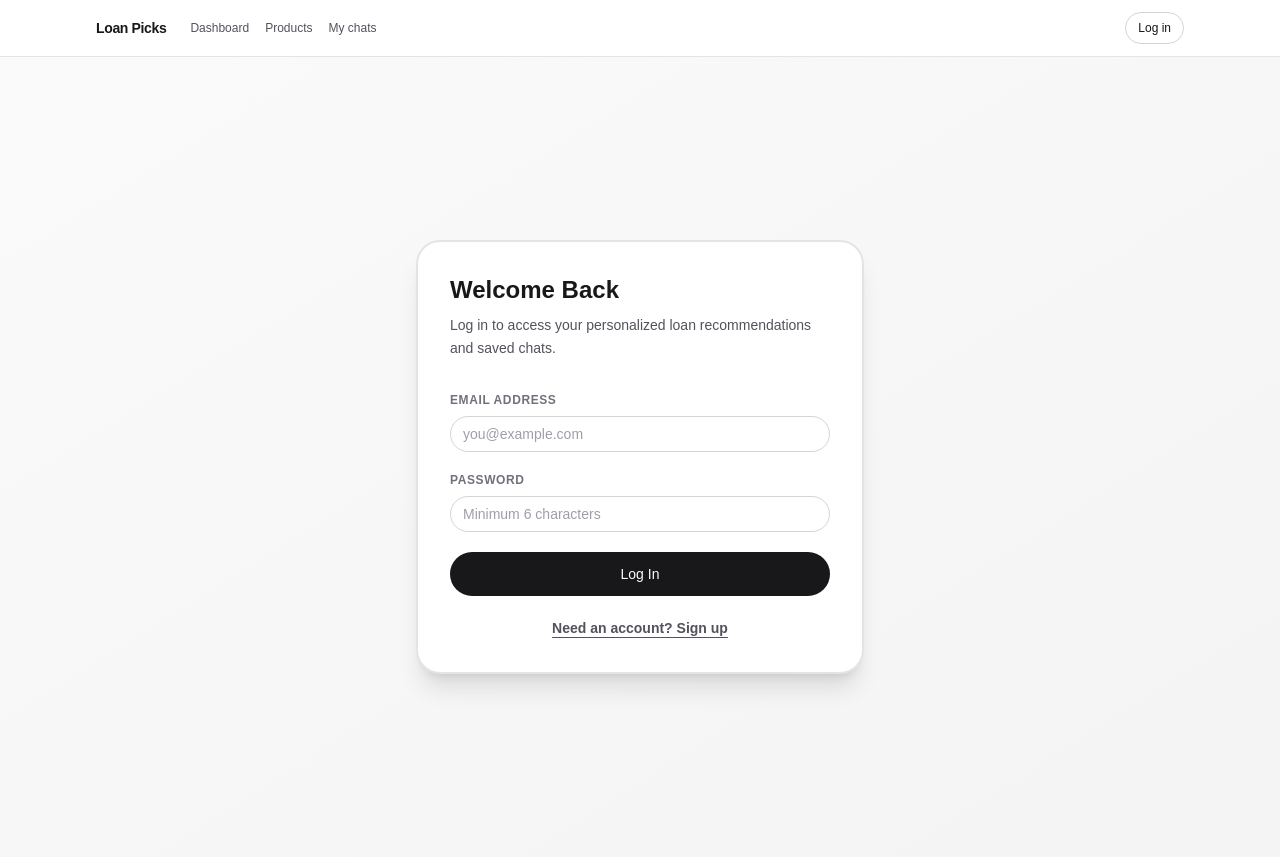
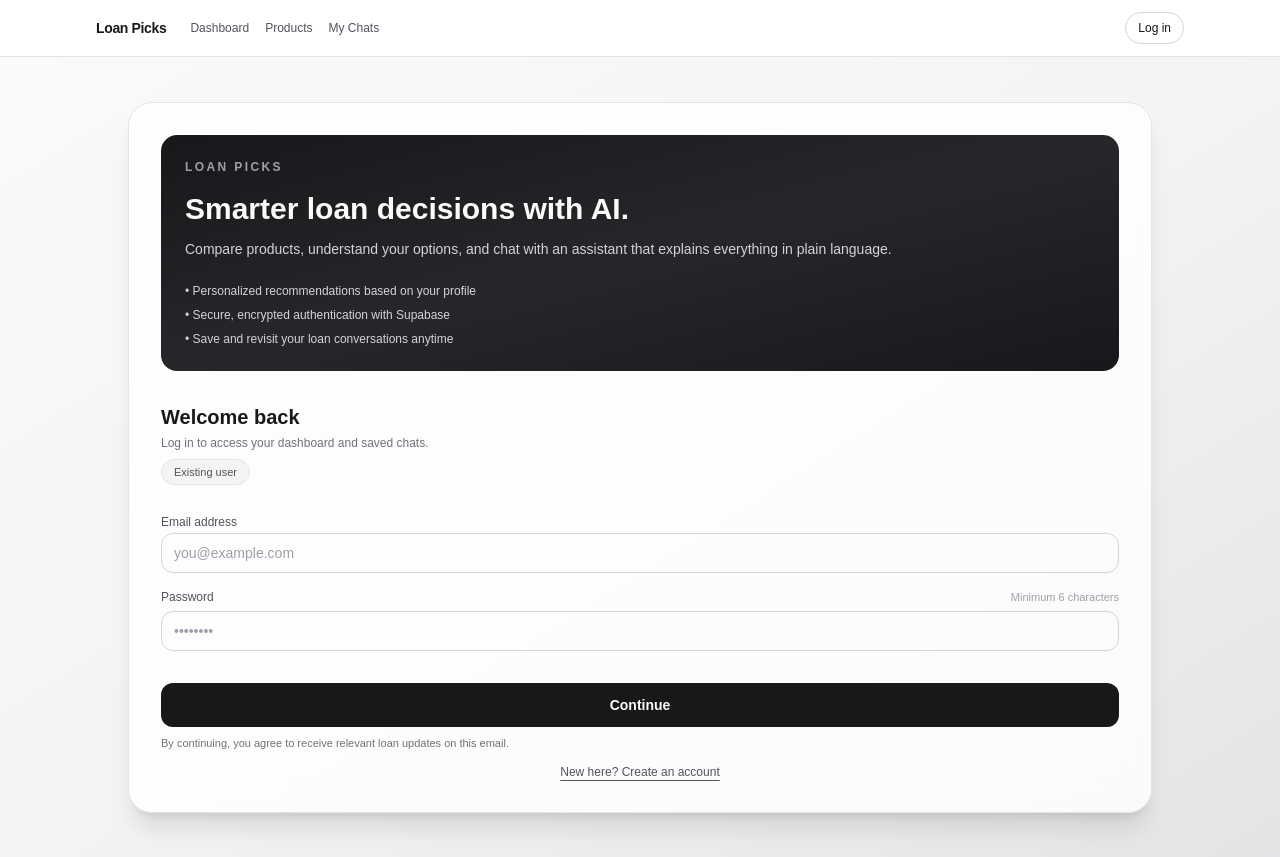
Before and after one commit to SagarKapoorin/ClickPe, a Next.js app: page /auth in a window 1280 px wide. Built offline with nearby package versions, Linux system fonts and the light colour scheme; no server answers.

Commit message:
fixing ui and final check

```diff
--- a/app/auth/page.tsx
+++ b/app/auth/page.tsx
@@ -144,41 +144,83 @@ function AuthPageContent() {
   };
 
   return (
-    <div className="flex min-h-screen items-center justify-center bg-gradient-to-br from-zinc-50 to-zinc-100 px-4 dark:from-zinc-950 dark:to-black">
-      <div className="w-full max-w-md rounded-3xl border-2 border-zinc-200 bg-white p-8 shadow-xl dark:border-zinc-800 dark:bg-zinc-950">
-        <h1 className="mb-2 text-2xl font-bold text-zinc-900 dark:text-zinc-50">
-          {mode === "login" ? "Welcome Back" : "Create Account"}
+    <div className="flex min-h-screen items-center justify-center bg-gradient-to-br from-zinc-50 via-zinc-100 to-zinc-200 px-4 py-8 dark:from-zinc-950 dark:via-black dark:to-zinc-900">
+      <div className="w-full max-w-5xl grid gap-8 rounded-3xl border border-zinc-200 bg-white/80 p-6 shadow-xl backdrop-blur-md dark:border-zinc-800 dark:bg-zinc-950/80 sm:p-8 md:grid-cols-[1.2fr,1fr]">
+        {/* Left: marketing / context (hidden on small screens) */}
+        <div className="hidden flex-col justify-between rounded-2xl bg-gradient-to-br from-zinc-900 via-zinc-800 to-zinc-900 p-6 text-zinc-50 md:flex">
+          <div>
+            <p className="text-xs font-semibold uppercase tracking-[0.2em] text-zinc-400">
+              Loan Picks
+            </p>
+            <h1 className="mt-4 text-2xl font-semibold sm:text-3xl">
+              Smarter loan decisions with AI.
             </h1>
-        <p className="mb-8 text-sm leading-relaxed text-zinc-600 dark:text-zinc-400">
+            <p className="mt-3 text-sm text-zinc-300">
+              Compare products, understand your options, and chat with an
+              assistant that explains everything in plain language.
+            </p>
+          </div>
+          <ul className="mt-6 space-y-2 text-xs text-zinc-300">
+            <li>• Personalized recommendations based on your profile</li>
+            <li>• Secure, encrypted authentication with Supabase</li>
+            <li>• Save and revisit your loan conversations anytime</li>
+          </ul>
+        </div>
+
+        {/* Right: auth form */}
+        <div className="flex flex-col justify-center">
+          <div className="mb-6 flex flex-col gap-2">
+            <div>
+              <h2 className="text-xl font-semibold text-zinc-900 dark:text-zinc-50">
+                {mode === "login" ? "Welcome back" : "Create your account"}
+              </h2>
+              <p className="mt-1 text-xs text-zinc-500 dark:text-zinc-400">
                 {mode === "login"
-            ? "Log in to access your personalized loan recommendations and saved chats."
-            : "Sign up to get started with personalized loan recommendations and AI assistance."}
+                  ? "Log in to access your dashboard and saved chats."
+                  : "Sign up to get personalized loan recommendations."}
               </p>
-        <div className="space-y-5">
-          <div className="space-y-2">
-            <div className="text-xs font-bold uppercase tracking-wider text-zinc-500 dark:text-zinc-400">
-              Email Address
             </div>
+            <span className="inline-flex items-center self-start rounded-full border border-zinc-200 bg-zinc-100 px-3 py-1 text-[11px] font-medium text-zinc-600 dark:border-zinc-700 dark:bg-zinc-900/80 dark:text-zinc-300">
+              {mode === "login" ? "Existing user" : "New user"}
+            </span>
+          </div>
+
+          <div className="space-y-4">
+            <div className="space-y-1.5">
+              <label className="text-xs font-medium text-zinc-600 dark:text-zinc-300">
+                Email address
+              </label>
               <Input
                 type="email"
                 value={email}
                 onChange={(event) => setEmail(event.target.value)}
                 placeholder="you@example.com"
                 disabled={loading}
+                className="h-10 rounded-xl"
               />
             </div>
-          <div className="space-y-2">
-            <div className="text-xs font-bold uppercase tracking-wider text-zinc-500 dark:text-zinc-400">
+
+            <div className="space-y-1.5">
+              <div className="flex items-center justify-between text-xs">
+                <span className="font-medium text-zinc-600 dark:text-zinc-300">
                   Password
+                </span>
+                <span className="text-[11px] text-zinc-400">
+                  Minimum 6 characters
+                </span>
               </div>
               <Input
                 type="password"
                 value={password}
                 onChange={(event) => setPassword(event.target.value)}
-              placeholder="Minimum 6 characters"
+                placeholder="••••••••"
                 disabled={loading}
+                className="h-10 rounded-xl"
               />
             </div>
+          </div>
+
+          <div className="mt-4 space-y-2">
             {error && (
               <Alert variant="destructive" className="text-xs font-semibold">
                 {error}
@@ -189,28 +231,39 @@ function AuthPageContent() {
                 {success}
               </Alert>
             )}
+          </div>
+
           <Button
-            className="w-full"
+            className="mt-4 w-full rounded-xl text-sm font-semibold"
             size="lg"
             onClick={handleSubmit}
             disabled={loading}
           >
+            {loading && (
+              <span className="mr-2 inline-block h-3 w-3 animate-spin rounded-full border-2 border-zinc-200 border-t-zinc-900 dark:border-zinc-700 dark:border-t-zinc-50" />
+            )}
             {loading
               ? mode === "login"
-                ? "Logging in..."
-                : "Signing up..."
+                ? "Logging you in..."
+                : "Creating your account..."
               : mode === "login"
-              ? "Log In"
-              : "Sign Up"}
+              ? "Continue"
+              : "Create account"}
           </Button>
+
+          <p className="mt-2 text-[11px] text-zinc-500 dark:text-zinc-400">
+            By continuing, you agree to receive relevant loan updates on this
+            email.
+          </p>
+
           <button
             type="button"
             onClick={handleToggleMode}
             disabled={loading}
-            className="w-full text-center text-sm font-semibold text-zinc-600 underline underline-offset-4 transition-colors hover:text-zinc-900 dark:text-zinc-400 dark:hover:text-zinc-100"
+            className="mt-3 w-full text-center text-xs font-medium text-zinc-600 underline underline-offset-4 transition-colors hover:text-zinc-900 dark:text-zinc-400 dark:hover:text-zinc-100"
           >
             {mode === "login"
-              ? "Need an account? Sign up"
+              ? "New here? Create an account"
               : "Already have an account? Log in"}
           </button>
         </div>
--- a/app/layout.tsx
+++ b/app/layout.tsx
@@ -1,8 +1,7 @@
 import type { Metadata } from "next";
-import Link from "next/link";
 import { Geist, Geist_Mono } from "next/font/google";
 import "./globals.css";
-import { UserMenu } from "@/components/auth/user-menu";
+import { MainHeader } from "@/components/main-header";
 
 const geistSans = Geist({
   variable: "--font-geist-sans",
@@ -30,39 +29,7 @@ export default function RootLayout({
         className={`${geistSans.variable} ${geistMono.variable} antialiased`}
       >
         <div className="min-h-screen bg-background text-foreground">
-          <header className="border-b border-zinc-200 bg-white/80 backdrop-blur dark:border-zinc-800 dark:bg-black/80">
-            <div className="mx-auto flex max-w-6xl items-center justify-between gap-4 px-4 py-3 sm:px-6 lg:px-8">
-              <div className="flex items-center gap-6">
-                <Link
-                  href="/dashboard"
-                  className="text-sm font-semibold tracking-tight text-zinc-900 dark:text-zinc-50"
-                >
-                  Loan Picks
-                </Link>
-                <nav className="hidden items-center gap-4 text-xs font-medium text-zinc-600 dark:text-zinc-300 sm:flex">
-                  <Link
-                    href="/dashboard"
-                    className="hover:text-zinc-900 dark:hover:text-zinc-50"
-                  >
-                    Dashboard
-                  </Link>
-                  <Link
-                    href="/products"
-                    className="hover:text-zinc-900 dark:hover:text-zinc-50"
-                  >
-                    Products
-                  </Link>
-                  <Link
-                    href="/conversations"
-                    className="hover:text-zinc-900 dark:hover:text-zinc-50"
-                  >
-                    My chats
-                  </Link>
-                </nav>
-              </div>
-              <UserMenu />
-            </div>
-          </header>
+          <MainHeader />
           <main>{children}</main>
         </div>
       </body>
--- a/app/products/[id]/page.tsx
+++ b/app/products/[id]/page.tsx
@@ -55,7 +55,7 @@ export default async function ProductDetailPage({
           Review this loan&apos;s key terms and continue your AI conversation.
         </p>
       </header>
-      <Card className="flex flex-col gap-3">
+      <Card className="flex flex-col gap-4 border-zinc-200 bg-white/80 shadow-sm dark:border-zinc-800 dark:bg-zinc-950/80">
         <CardHeader>
           <div className="flex items-start justify-between gap-2">
             <div className="space-y-1">
@@ -132,7 +132,7 @@ export default async function ProductDetailPage({
               product={product}
               trigger={
                 <div className="w-full">
-                  <span className="inline-flex h-9 w-full items-center justify-center rounded-full bg-zinc-900 px-4 text-sm font-medium text-zinc-50 hover:bg-zinc-800 dark:bg-zinc-50 dark:text-zinc-900 dark:hover:bg-zinc-200">
+                  <span className="inline-flex h-10 w-full items-center justify-center rounded-full bg-zinc-900 px-4 text-sm font-medium text-zinc-50 shadow-sm hover:bg-zinc-800 dark:bg-zinc-50 dark:text-zinc-900 dark:hover:bg-zinc-200">
                     Open AI chat
                   </span>
                 </div>
--- /dev/null
+++ b/components/main-header.tsx
@@ -0,0 +1,66 @@
+"use client";
+
+import Link from "next/link";
+import { usePathname } from "next/navigation";
+
+import { cn } from "@/lib/utils";
+import { UserMenu } from "@/components/auth/user-menu";
+
+type NavItem = {
+  href: string;
+  label: string;
+};
+
+const navItems: NavItem[] = [
+  { href: "/dashboard", label: "Dashboard" },
+  { href: "/products", label: "Products" },
+  { href: "/conversations", label: "My Chats" },
+];
+
+function isActive(pathname: string, href: string): boolean {
+  if (href === "/dashboard") {
+    //console.log("Checking active for /dashboard with pathname:", pathname);
+    return pathname === "/" || pathname.startsWith("/dashboard");
+  }
+
+  return pathname === href || pathname.startsWith(`${href}/`);
+}
+
+export function MainHeader() {
+  const pathname = usePathname();
+
+  return (
+    <header className="border-b border-zinc-200 bg-white/80 backdrop-blur dark:border-zinc-800 dark:bg-black/80">
+      <div className="mx-auto flex max-w-6xl items-center justify-between gap-4 px-4 py-3 sm:px-6 lg:px-8">
+        <div className="flex items-center gap-6">
+          <Link
+            href="/dashboard"
+            className="text-sm font-semibold tracking-tight text-zinc-900 dark:text-zinc-50"
+          >
+            Loan Picks
+          </Link>
+          <nav className="hidden items-center gap-4 text-xs font-medium text-zinc-600 dark:text-zinc-300 sm:flex">
+            {navItems.map((item) => {
+              const active = isActive(pathname, item.href);
+
+              return (
+                <Link
+                  key={item.href}
+                  href={item.href}
+                  aria-current={active ? "page" : undefined}
+                  className={cn(
+                    "hover:text-zinc-900 dark:hover:text-zinc-50",
+                    active && "text-zinc-900 dark:text-zinc-50 font-semibold"
+                  )}
+                >
+                  {item.label}
+                </Link>
+              );
+            })}
+          </nav>
+        </div>
+        <UserMenu />
+      </div>
+    </header>
+  );
+}
```
Also changed, not shown: app/dashboard/page.tsx (+9 -2 lines), app/products/page.tsx (+10 -3 lines). Lines whose indentation alone changed are shown as unchanged.
